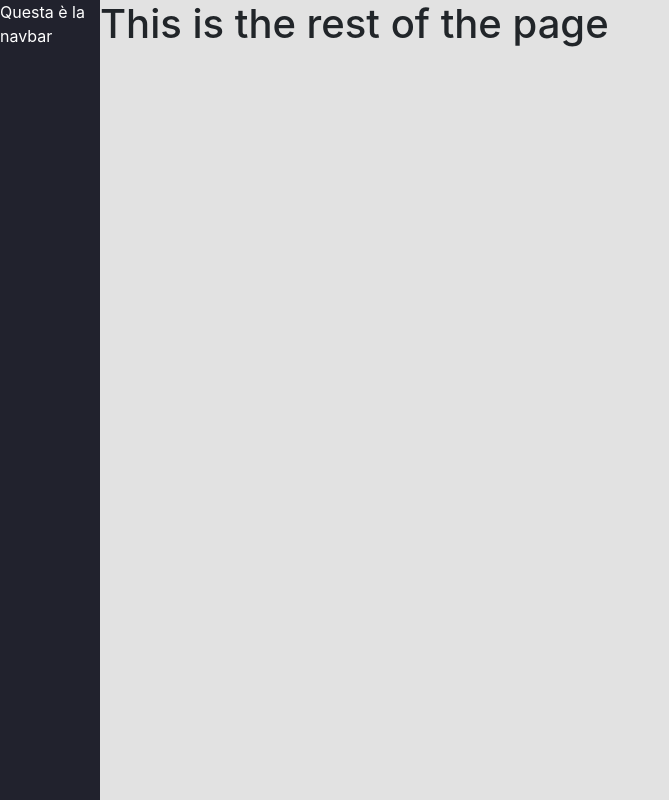
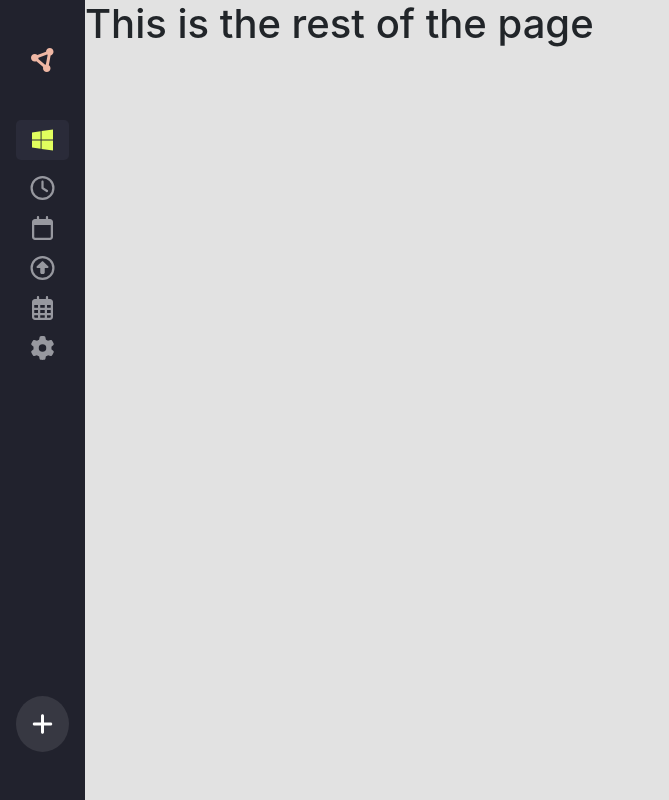
Before and after one commit to Siripiri-hue/time-tracker, a React (Create React App) app: page / in a window 1280 px wide. Shown: the whole page, without its empty margins (0-669 px from the left). Built offline with nearby package versions, Linux system fonts and the light colour scheme; the HTML template or start-up script is replaced by a standard one.

Commit message:
navbar laterale + scaffolding pagina

```diff
--- a/package.json
+++ b/package.json
@@ -3,9 +3,15 @@
   "version": "0.1.0",
   "private": true,
   "dependencies": {
+    "@fortawesome/fontawesome-svg-core": "^6.1.1",
+    "@fortawesome/free-brands-svg-icons": "^6.1.1",
+    "@fortawesome/free-regular-svg-icons": "^6.1.1",
+    "@fortawesome/free-solid-svg-icons": "^6.1.1",
+    "@fortawesome/react-fontawesome": "^0.2.0",
     "@testing-library/jest-dom": "^5.16.4",
     "@testing-library/react": "^13.3.0",
     "@testing-library/user-event": "^13.5.0",
+    "autoprefixer": "^10.4.5",
     "bootstrap": "^5.1.3",
     "react": "^18.2.0",
     "react-dom": "^18.2.0",
--- a/src/App.css
+++ b/src/App.css
@@ -1,10 +1,43 @@
-.myNavbar {
-  max-width: 100px;
-  background-color: #21222D;
-  color: white;
-  height: 100vh;
+/* globali */
+:root {
+  --navbar-bg: #21222D;
+  --pink-icon: #EFB7A4;
+  --active-icon: #E1FE5E;
+  --active-icon-bg: #2A2B39;
+  --inactive-icon: #97989F;
+  --white: white;
+  --plus-bg: #373842;
 }
 
+/* navbar */
+.myNavbar {
+  min-width: 80px;
+  background-color: var(--navbar-bg);
+  height: 100vh;
+  font-size: 1.5rem;
+  color: var(--inactive-icon);
+}
+
+.pinkIcon {
+  color: var(--pink-icon);
+}
+
+.plusIcon {
+  color: var(--white);
+  background-color: var(--plus-bg);
+}
+
+.activeIcon {
+  background-color: var(--active-icon-bg);
+  padding: 8px 1px;
+  border-radius: 5px;
+}
+
+.activeIcon, .icon:hover {
+  color: var(--active-icon);
+}
+
+/* pagina */
 .myPage {
   /* max-width: 200px; */
   height: 100vh;
--- a/src/App.js
+++ b/src/App.js
@@ -6,12 +6,12 @@ import Page from './components/page';
 
 function App() {
   return (
-    <>
-      <div className='d-flex'>
-        <Navbar />
-        <Page className="flex-grow-1"/>
-      </div>
-    </>
+
+    <div className='d-flex'>
+      <Navbar />
+      <Page />
+    </div>
+
   );
 }
 
--- a/src/components/navbar.js
+++ b/src/components/navbar.js
@@ -1,11 +1,39 @@
+// componente Navbar verticale a dx, contiene le icone
 import React, {Component} from 'react';
 
+// importazione icone necessarie
+import { FontAwesomeIcon } from '@fortawesome/react-fontawesome';
+import { faCircleNodes } from '@fortawesome/free-solid-svg-icons';
+import { faWindows } from '@fortawesome/free-brands-svg-icons';
+import { faClock } from '@fortawesome/free-regular-svg-icons';
+import { faCalendar } from '@fortawesome/free-regular-svg-icons';
+import { faCircleUp } from '@fortawesome/free-regular-svg-icons';
+import { faCalendarDays } from '@fortawesome/free-regular-svg-icons';
+import { faGear } from '@fortawesome/free-solid-svg-icons';
+import { faPlus } from '@fortawesome/free-solid-svg-icons';
+
 class Navbar extends Component {
-
     render() {
         return (
-            <div className='myNavbar col-2'>
-                Questa è la navbar
+            <div className='myNavbar d-flex flex-column align-center py-5 px-3 justify-content-between'>
+                <div className='d-flex flex-column justify-content-between align-center gap-5'>
+                    <span className='pinkIcon d-flex justify-content-center'>
+                        <FontAwesomeIcon icon={faCircleNodes} />
+                    </span>
+
+                    <div className='d-flex flex-column align-center gap-3'>
+                        <FontAwesomeIcon icon={faWindows} className='activeIcon icon'/>
+                        <FontAwesomeIcon icon={faClock} className='icon'/>
+                        <FontAwesomeIcon icon={faCalendar} className='icon'/>
+                        <FontAwesomeIcon icon={faCircleUp} className='icon'/>
+                        <FontAwesomeIcon icon={faCalendarDays} className='icon'/>
+                        <FontAwesomeIcon icon={faGear} className='icon'/>
+                    </div>
+                </div>
+
+                <span className='plusIcon d-flex justify-content-center p-3 rounded-circle'>
+                    <FontAwesomeIcon icon={faPlus} />
+                </span>
             </div>
         )
     }
--- a/src/components/page.js
+++ b/src/components/page.js
@@ -1,4 +1,6 @@
 import React, {Component} from 'react';
+
+// importazione dei "sottocomponenti"
 
 class Page extends Component {
 
```
Also changed, not shown: src/components/page/actionbar.js (added), src/components/page/graph.js (added), src/components/page/integration.js (added), src/components/page/report.js (added), src/components/page/timetracker.js (added), 1 other file (tests, documents, lock files or other folders).
